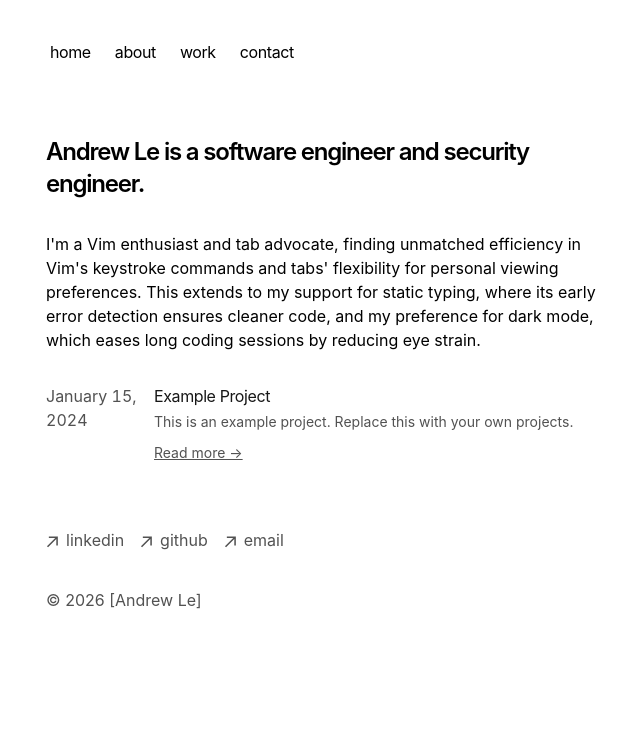
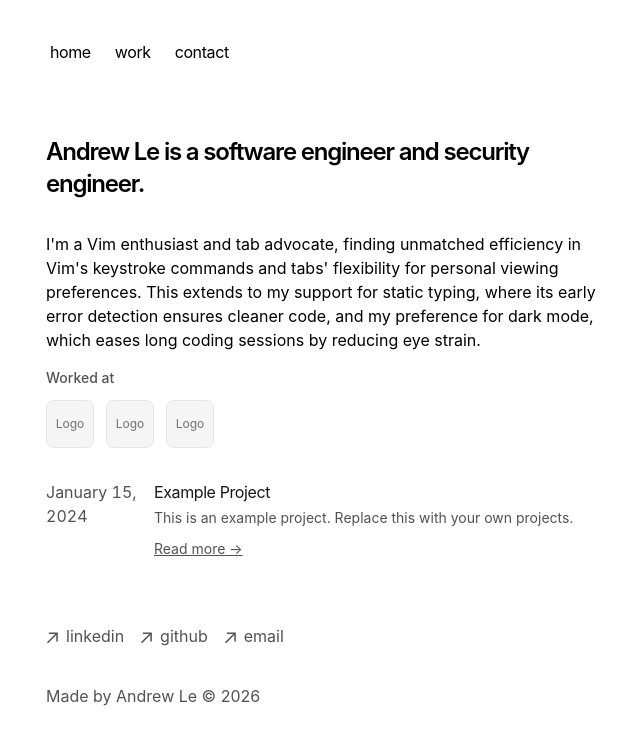
Before and after one commit to letriandrew/letriandrew.dev, a Next.js app: page / in a window 1280 px wide. Shown: the top 744 px of the page, without its empty margins (306-946 px from the left). Built offline with nearby package versions, Linux system fonts and the light colour scheme.

Commit message:
worked at setup, footer fix

```diff
--- a/app/components/footer.tsx
+++ b/app/components/footer.tsx
@@ -53,7 +53,7 @@ export default function Footer() {
         </li>
       </ul>
       <p className="mt-8 text-neutral-600 dark:text-neutral-300">
-        © {new Date().getFullYear()} [Andrew Le]
+        Made by Andrew Le © {new Date().getFullYear()}
       </p>
     </footer>
   )
--- a/app/components/nav.tsx
+++ b/app/components/nav.tsx
@@ -8,9 +8,6 @@ import { ContactModal } from './contact-modal'
 const navItems = {
   '/': {
     name: 'home',
-  },
-  '/about': {
-    name: 'about',
   },
   '#work': {
     name: 'work',
--- a/app/page.tsx
+++ b/app/page.tsx
@@ -13,6 +13,24 @@ export default function Page() {
         early error detection ensures cleaner code, and my preference for dark
         mode, which eases long coding sessions by reducing eye strain.`}
       </p>
+      <div className="mb-8">
+        <h2 className="text-sm font-medium text-neutral-600 dark:text-neutral-400 mb-3">
+          Worked at
+        </h2>
+        <div className="flex flex-wrap gap-3">
+          {/* Company logo bubbles - add your company logos here */}
+          <div className="w-12 h-12 rounded-lg bg-neutral-100 dark:bg-neutral-800 border border-neutral-200 dark:border-neutral-700 flex items-center justify-center">
+            {/* Add company logo image here */}
+            <span className="text-xs text-neutral-500 dark:text-neutral-400">Logo</span>
+          </div>
+          <div className="w-12 h-12 rounded-lg bg-neutral-100 dark:bg-neutral-800 border border-neutral-200 dark:border-neutral-700 flex items-center justify-center">
+            <span className="text-xs text-neutral-500 dark:text-neutral-400">Logo</span>
+          </div>
+          <div className="w-12 h-12 rounded-lg bg-neutral-100 dark:bg-neutral-800 border border-neutral-200 dark:border-neutral-700 flex items-center justify-center">
+            <span className="text-xs text-neutral-500 dark:text-neutral-400">Logo</span>
+          </div>
+        </div>
+      </div>
       <div id="work" className="my-8">
         <Projects />
       </div>
```
